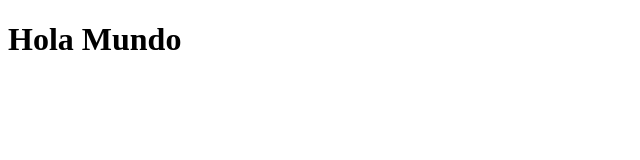
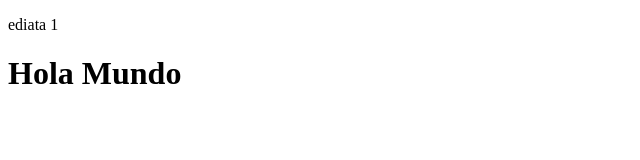
Before and after one commit to divalweb/pruebasistemasonline, a plain HTML site: page index.html in a window 1280 px wide. Shown: the whole page, without its empty margins (0-640 px from the left). Drawn offline with Linux system fonts and the light colour scheme.

Commit message:
Agregar edita 1

```diff
--- a/index.html
+++ b/index.html
@@ -4,6 +4,7 @@
     <meta charset="UTF-8">
     <meta name="viewport" content="width=device-width, initial-scale=1.0">
     <title>Hola Mundo</title>
+    <p>ediata 1</p>
 </head>
 <body>
     <h1>Hola Mundo</h1>
```
